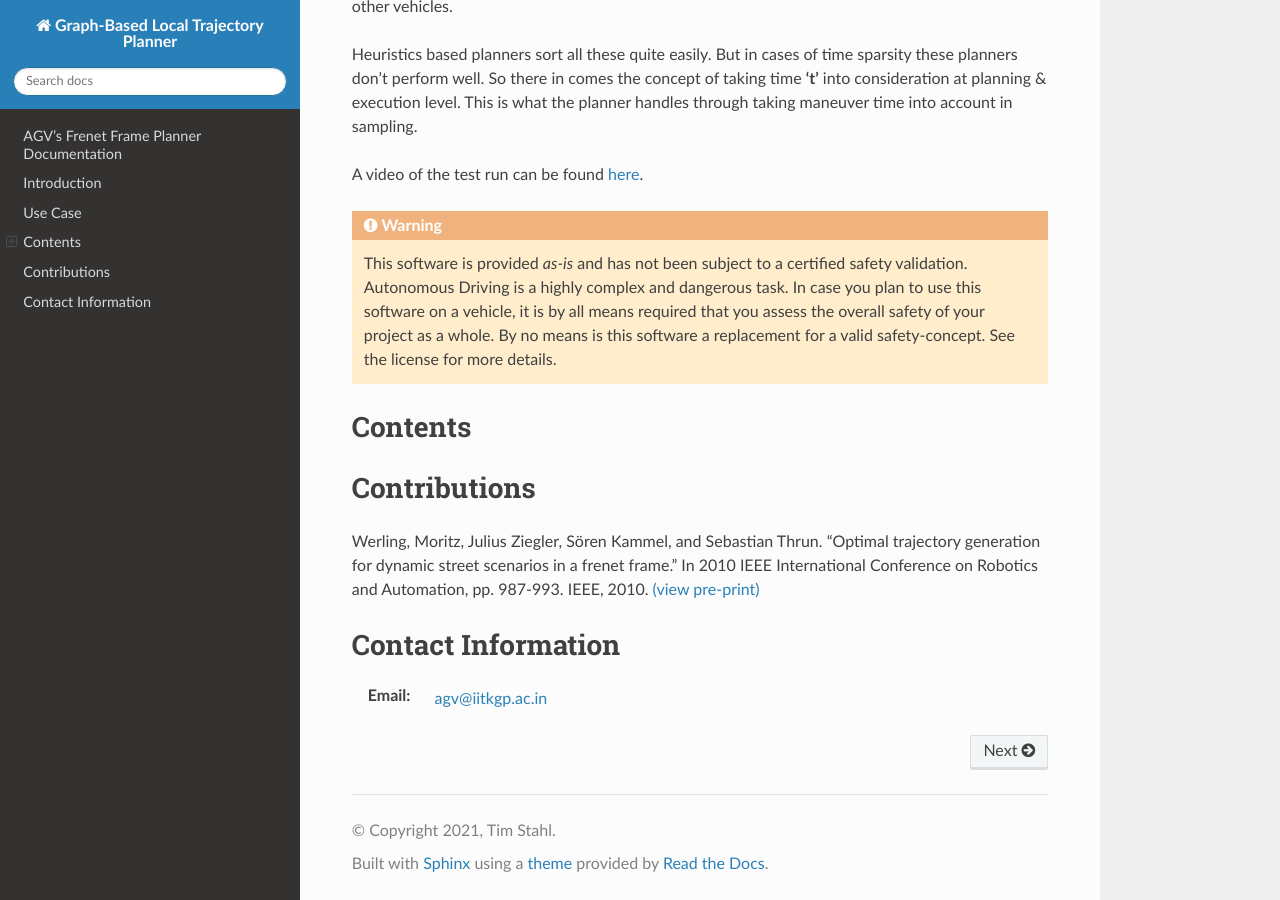
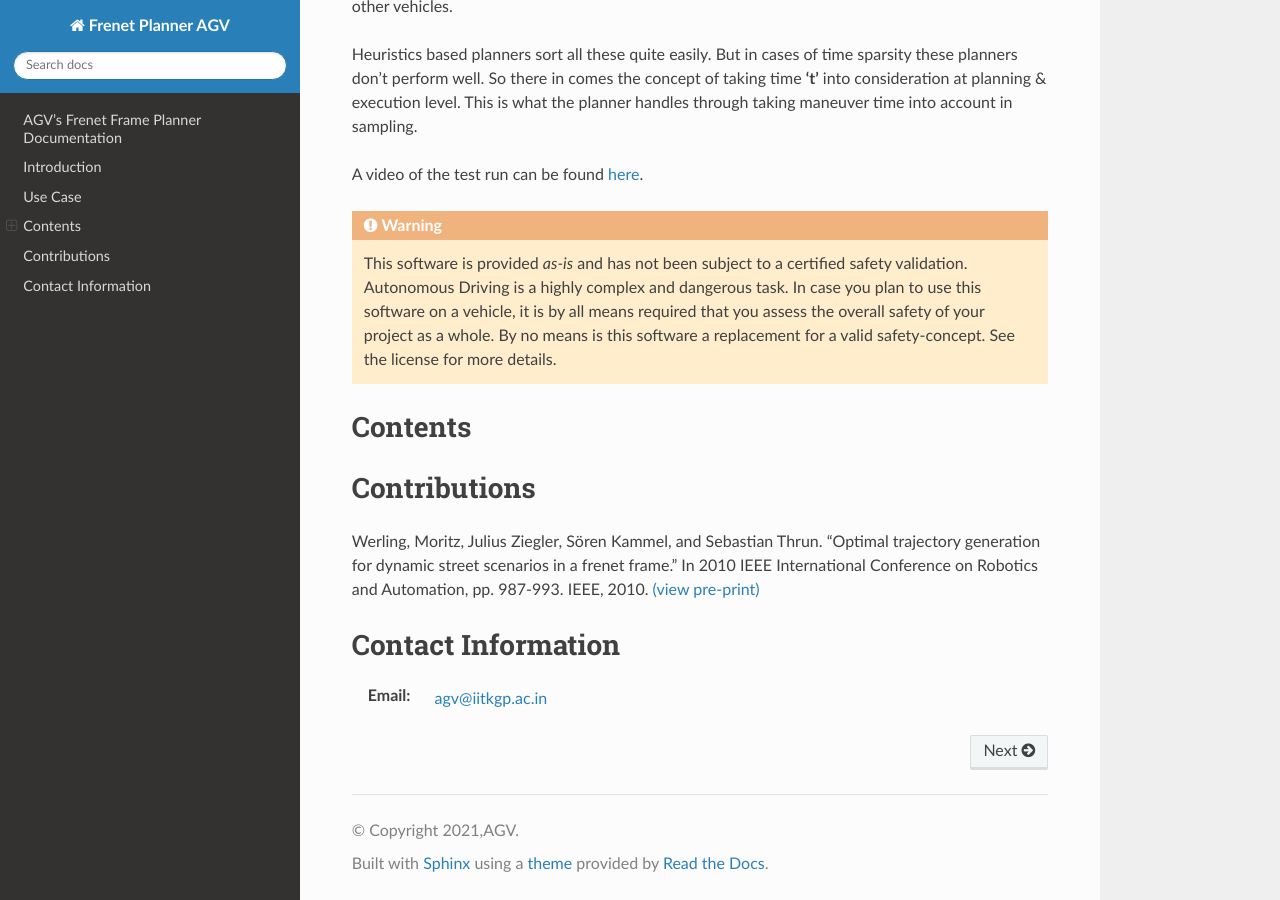
Before and after one commit to anime-sh/Frenet_Planner_AGV, a Sphinx documentation site: the page built from docs/index.rst, in a window 1280 px wide and 900 px high, scrolled down 945 px. Built offline with Sphinx 7.4.7 and the Read the Docs theme 2.0.0, drawn with Linux system fonts in a browser that asks for light colours.

Commit message:
setup docs 4

```diff
--- a/docs/conf.py
+++ b/docs/conf.py
@@ -13,16 +13,16 @@
 import os
 import sys
 sys.path.append(os.path.abspath(os.path.join(os.path.dirname(__file__), '../..')))
-sys.path.append(os.path.abspath('./graph_ltpl'))
+sys.path.append(os.path.abspath('./frenet_planner_agv'))
 
 # -- Project information -----------------------------------------------------
 
-project = 'Graph-Based Local Trajectory Planner'
-copyright = '2021, Tim Stahl'
-author = 'Tim Stahl'
+project = 'Frenet Planner AGV'
+copyright = '2021,AGV'
+author = 'AGV Planning Module'
 
 # The full version, including alpha/beta/rc tags
-release = '0.0.2'
+release = '0.0.1'
 
 
 # -- General configuration ---------------------------------------------------
@@ -74,10 +74,10 @@
     sys.path.append(os.path.join(os.path.dirname(__file__), '..'))
 
     # specify path where the source files should be placed
-    source_dir = os.path.join(os.path.abspath(os.path.dirname(__file__)), "graph_ltpl")
+    source_dir = os.path.join(os.path.abspath(os.path.dirname(__file__)), "frenet_planner_agv")
 
     # specify path of the module to be documented
-    module_dir = os.path.join(os.path.abspath(os.path.dirname(__file__)), "..", "..", "graph_ltpl")
+    module_dir = os.path.join(os.path.abspath(os.path.dirname(__file__)), "..", "..", "frenet_planner_agv")
 
     # call apidoc main
     main(['-e', '-o', source_dir, module_dir, '--force'])
```
